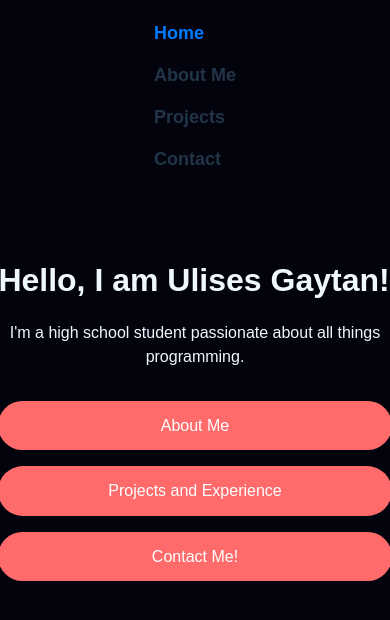
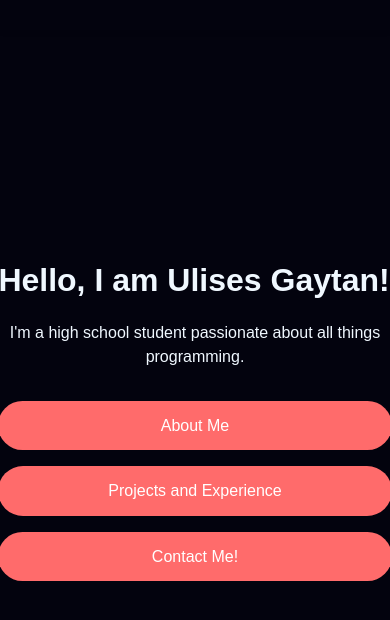
Before and after one commit to deltaflyer17/Portfolio, a React (Vite) app: page / in a window 390 px wide. Shown: the top 620 px of the page. Built offline with nearby package versions, Linux system fonts and the light colour scheme.

Commit message:
Update Navbar.css

```diff
--- a/src/styles/Navbar.css
+++ b/src/styles/Navbar.css
@@ -1,9 +1,9 @@
-
+/* Base Navbar Styles */
 .navbar {
   display: flex;                     /* Use flexbox for centering content */
   justify-content: center;           /* Horizontally center navbar items */
-  align-items: center;               /* Vertically center items if needed */
-  width: 100%;                        /* Make the navbar span the full width of the page */
+  align-items: center;               /* Vertically center items */
+  width: 100%;                       /* Make the navbar span the full width of the page */
   position: fixed;                   /* Keep the navbar at the top even when scrolling */
   top: 0;                            /* Align the navbar to the top of the page */
   left: 0;                           /* Ensure the navbar is aligned to the left edge */
@@ -13,7 +13,7 @@
   transition: background-color 0.3s, color 0.3s; /* Smooth transition for light/dark mode */
 }
 
-.navbar-item{
+.navbar-item {
   font-size: 2.5rem; /* Adjust the size as needed */
   text-decoration: none; /* Remove underline */
   color: inherit; /* Inherit color from parent */
@@ -45,18 +45,57 @@
 /* Hover Effect for Navbar Links */
 .navbar-list a:hover {
   color: #007bff;                    /* Change text color to blue on hover */
-  text-decoration: underline;          /* Underlines text upon hovering */
+  text-decoration: underline;        /* Underlines text upon hovering */
 }
 
-/* Optional: Mobile Responsiveness */
+/* Hamburger Menu for Mobile */
+.hamburger {
+  display: none;
+  cursor: pointer;
+  flex-direction: column;
+  justify-content: space-between;
+  width: 25px;
+  height: 20px;
+}
+
+.hamburger div {
+  width: 100%;
+  height: 3px;
+  background-color: white;
+}
+
+.navbar-list-mobile {
+  display: none;
+  flex-direction: column;
+  position: absolute;
+  top: 60px;
+  left: 0;
+  width: 100%;
+  background-color: #03030e;
+  text-align: center;
+}
+
+.navbar-list-mobile .navbar-item {
+  padding: 1rem;
+}
+
+/* Media Query for Mobile Screens */
 @media (max-width: 768px) {
   .navbar {
-    flex-direction: column;          /* Stack items vertically on smaller screens */
-    padding: 20px 0;                 /* Add more padding for mobile */
+    justify-content: space-between; /* Space out elements horizontally */
+    padding: 15px 20px;             /* Add more padding for mobile */
   }
 
   .navbar-list {
-    flex-direction: column;          /* Stack links vertically */
-    gap: 15px;                        /* Adjust space between links */
+    display: none;                  /* Hide the default navbar on mobile */
+  }
+
+  .hamburger {
+    display: flex;                  /* Show the hamburger menu icon on mobile */
+  }
+
+  /* Show mobile menu when toggled */
+  .navbar.open .navbar-list-mobile {
+    display: flex;                  /* Show the mobile navbar list */
   }
 }
```
